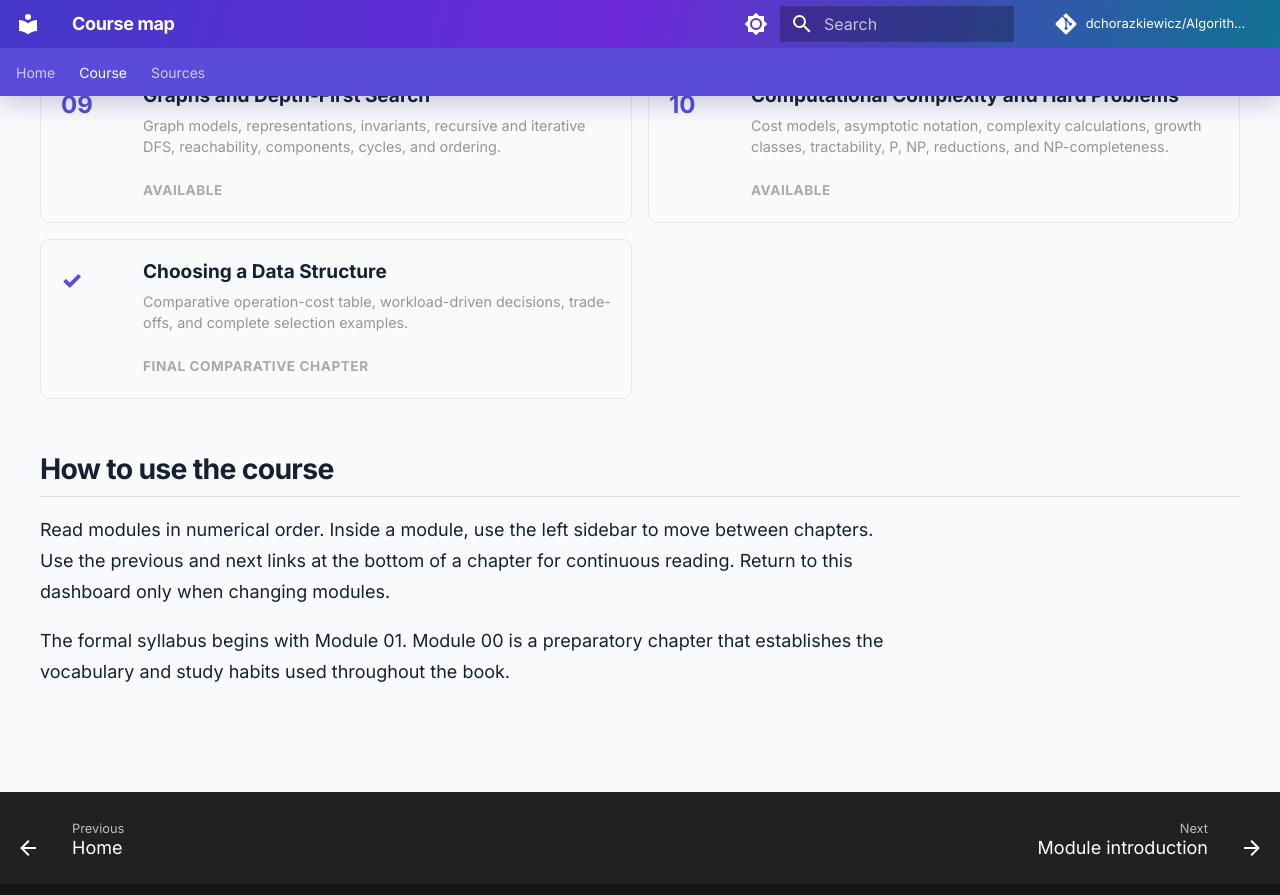
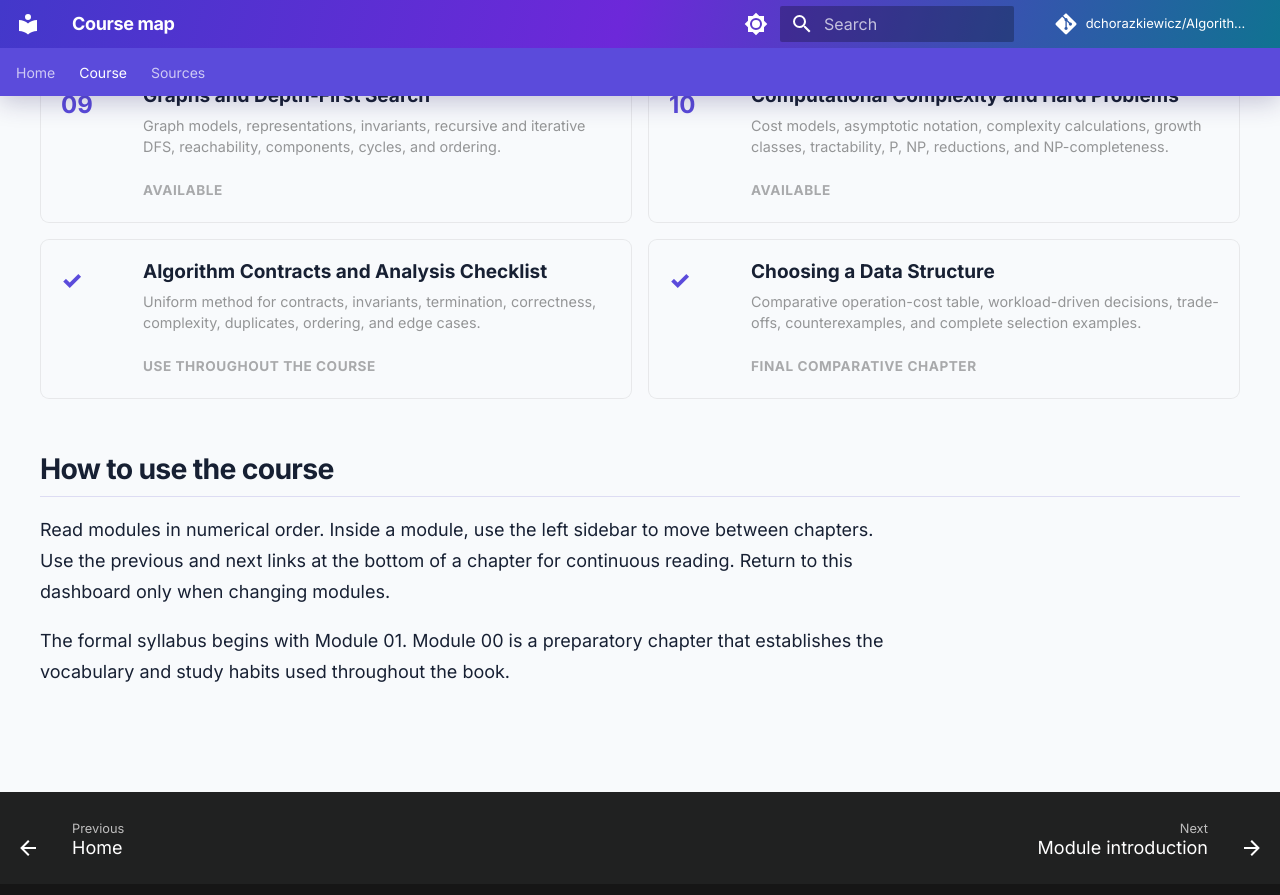
Before and after one commit to dchorazkiewicz/Algorithms_and_Complexity, an MkDocs documentation site: the page built from docs/course/index.md, in a window 1280 px wide and 900 px high, scrolled down 1186 px. Shown: the top 895 px of the window. Built offline with MkDocs 1.6.1 and Material for MkDocs 9.7.7, drawn with Linux system fonts in a browser that asks for light colours; comment, search, counter and statistics services are not loaded.

Commit message:
Link the algorithm-analysis checklist from the course map

```diff
--- a/docs/course/index.md
+++ b/docs/course/index.md
@@ -21,7 +21,8 @@ Choose a module from the dashboard. The course map is the only page that shows t
   <a class="module-tile module-tile--available" href="08-binary-trees-avl-and-heaps/"><span class="module-tile__number">08</span><span class="module-tile__body"><strong>Binary Trees, AVL Trees, and Heaps</strong><small>Tree vocabulary, traversals, search trees, dictionaries, balancing, AVL rotations, and binary heaps.</small><em>Available</em></span></a>
   <a class="module-tile module-tile--available" href="09-graphs-and-depth-first-search/"><span class="module-tile__number">09</span><span class="module-tile__body"><strong>Graphs and Depth-First Search</strong><small>Graph models, representations, invariants, recursive and iterative DFS, reachability, components, cycles, and ordering.</small><em>Available</em></span></a>
   <a class="module-tile module-tile--available" href="10-computational-complexity-and-hard-problems/"><span class="module-tile__number">10</span><span class="module-tile__body"><strong>Computational Complexity and Hard Problems</strong><small>Cost models, asymptotic notation, complexity calculations, growth classes, tractability, P, NP, reductions, and NP-completeness.</small><em>Available</em></span></a>
-  <a class="module-tile module-tile--available" href="choosing-a-data-structure/"><span class="module-tile__number">✓</span><span class="module-tile__body"><strong>Choosing a Data Structure</strong><small>Comparative operation-cost table, workload-driven decisions, trade-offs, and complete selection examples.</small><em>Final comparative chapter</em></span></a>
+  <a class="module-tile module-tile--available" href="algorithm-contracts-and-analysis-checklist/"><span class="module-tile__number">✓</span><span class="module-tile__body"><strong>Algorithm Contracts and Analysis Checklist</strong><small>Uniform method for contracts, invariants, termination, correctness, complexity, duplicates, ordering, and edge cases.</small><em>Use throughout the course</em></span></a>
+  <a class="module-tile module-tile--available" href="choosing-a-data-structure/"><span class="module-tile__number">✓</span><span class="module-tile__body"><strong>Choosing a Data Structure</strong><small>Comparative operation-cost table, workload-driven decisions, trade-offs, counterexamples, and complete selection examples.</small><em>Final comparative chapter</em></span></a>
 </div>
 
 ## How to use the course
```
